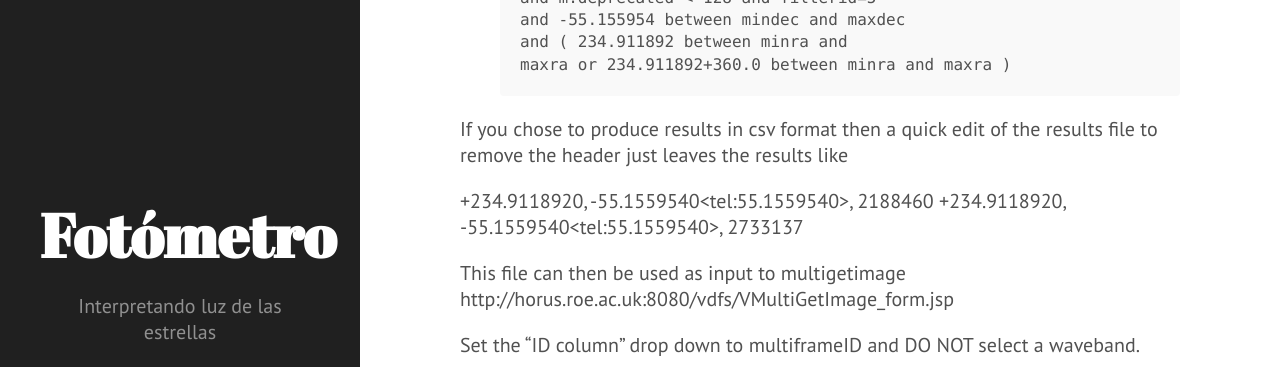
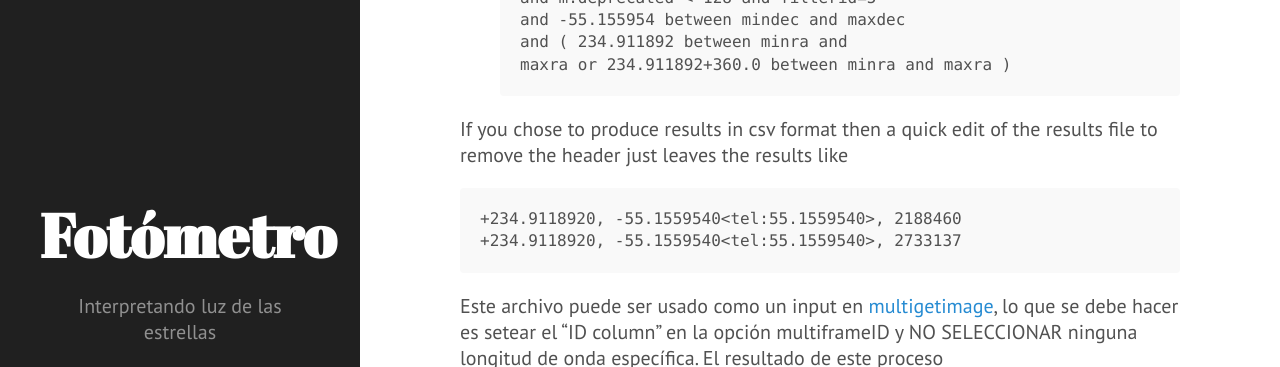
Before and after one commit to nicomedinap/nicomedinap.github.io, a Jekyll site: the page built from apuntes/ComandosUtiles.md, in a window 1280 px wide and 900 px high, scrolled down 1465 px, cut to the strip 0-367 px from the top of the window. Built offline with Jekyll 4.4.1, drawn with Linux system fonts in a browser that asks for light colours; a script that is not in the unit is left out.

Commit message:
Update ComandosUtiles.md

````diff
--- a/apuntes/ComandosUtiles.md
+++ b/apuntes/ComandosUtiles.md
@@ -60,15 +60,12 @@ maxra or 234.911892+360.0 between minra and maxra )
 
 If you chose to produce results in csv format then a quick edit of the
 results file to remove the header just leaves the results like
+```
++234.9118920, -55.1559540<tel:55.1559540>, 2188460
++234.9118920, -55.1559540<tel:55.1559540>, 2733137
+```
 
-   +234.9118920, -55.1559540<tel:55.1559540>, 2188460
-   +234.9118920, -55.1559540<tel:55.1559540>, 2733137
-
-
-This file can then be used as input to multigetimage
-http://horus.roe.ac.uk:8080/vdfs/VMultiGetImage_form.jsp
-
-Set the "ID column" drop down to multiframeID and DO NOT select a waveband.
+Este archivo puede ser usado como un input en [multigetimage](http://horus.roe.ac.uk:8080/vdfs/VMultiGetImage_form.jsp), lo que se debe hacer es setear el "ID column" en la opción multiframeID y NO SELECCIONAR ninguna longitud de onda específica. El resultado de este proceso
 
 The results of multigetImage for this example are temporarily at
 http://horus.roe.ac.uk/vsa/tmp/MultiGetImage/upload22458tmp_325dir/index.html
````
